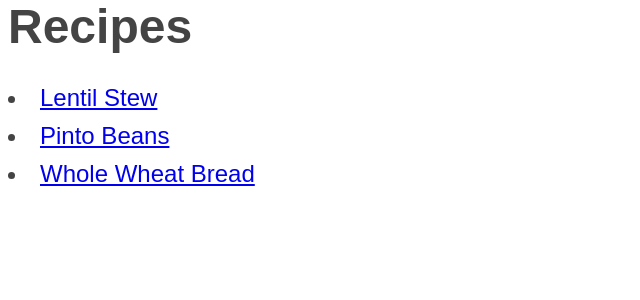
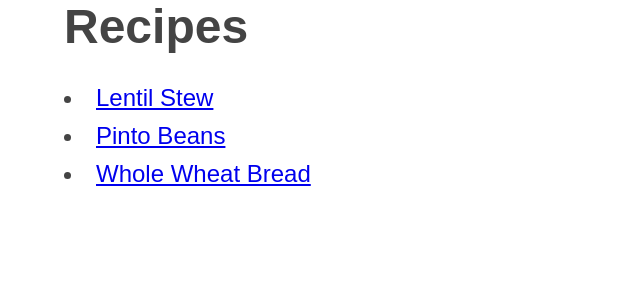
Before and after one commit to sgraham/sgraham.github.io, a Jekyll site: the page recipes/index.html, which Jekyll copies as it is, in a window 1280 px wide. Shown: the top 300 px of the page, without its empty margins (0-640 px from the left). Built offline with Jekyll 4.4.1, drawn with Linux system fonts in a browser that asks for light colours.

Commit message:
more phone

```diff
--- a/recipes/index.html
+++ b/recipes/index.html
@@ -1,6 +1,6 @@
 <head>
 <link rel="stylesheet" type="text/css" href="recipes.css" />
-<meta name="viewport" content="width=device-width, initial-scale=1" />
+<meta name="viewport" content="width=device-width, initial-scale=1, user-scalable=no" />
 </head>
 <body>
 <h1>Recipes</h1>
--- a/recipes/lentil-stew.html
+++ b/recipes/lentil-stew.html
@@ -1,6 +1,6 @@
 <head>
 <link rel="stylesheet" type="text/css" href="recipes.css" />
-<meta name="viewport" content="width=device-width, initial-scale=1" />
+<meta name="viewport" content="width=device-width, initial-scale=1, user-scalable=no" />
 </head>
 <body>
 <h1>Lentil Stew (Instant Pot)<h2>
--- a/recipes/recipes.css
+++ b/recipes/recipes.css
@@ -3,4 +3,7 @@
   font-size: 1.5em;
   line-height:160%;
   color:#444;
+  width:90%;
+  margin-left:auto;
+  margin-right:auto;
 }
--- a/recipes/slowcooker-pinto-beans.html
+++ b/recipes/slowcooker-pinto-beans.html
@@ -1,6 +1,6 @@
 <head>
 <link rel="stylesheet" type="text/css" href="recipes.css" />
-<meta name="viewport" content="width=device-width, initial-scale=1" />
+<meta name="viewport" content="width=device-width, initial-scale=1, user-scalable=no" />
 </head>
 <body>
 <h1>Slowcooker Pinto Beans<h2>
```
